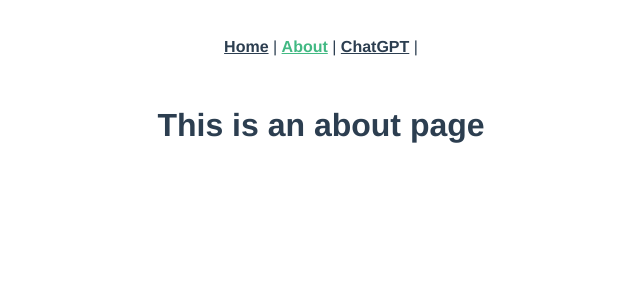
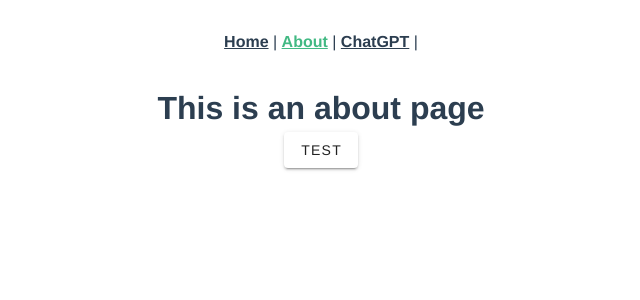
Before and after one commit to h-morozumi/aoai-chatdemo, a Vue app: page /about in a window 1280 px wide. Shown: the top 300 px of the page, without its empty margins (319-959 px from the left). Built offline with nearby package versions, Linux system fonts and the light colour scheme; no server answers.

Commit message:
UI Frameworkを導入

```diff
--- a/package.json
+++ b/package.json
@@ -13,7 +13,8 @@
     "core-js": "^3.8.3",
     "vue": "^3.2.13",
     "vue-router": "^4.0.3",
-    "vue3-markdown-it": "^1.0.10"
+    "vue3-markdown-it": "^1.0.10",
+    "vuetify": "^3.1.11"
   },
   "devDependencies": {
     "@babel/core": "^7.12.16",
--- a/src/main.js
+++ b/src/main.js
@@ -2,4 +2,17 @@
 import App from './App.vue'
 import router from './router'
 
-createApp(App).use(router).mount('#app')
+// Vuetify
+import 'vuetify/styles'
+import { createVuetify } from 'vuetify'
+import * as components from 'vuetify/components'
+import * as directives from 'vuetify/directives'
+
+const vuetify = createVuetify({
+    components,
+    directives,
+  })
+
+const app = createApp(App);
+app.use(router);
+app.use(vuetify).mount('#app')
--- a/src/views/AboutView.vue
+++ b/src/views/AboutView.vue
@@ -1,5 +1,7 @@
 <template>
   <div class="about">
     <h1>This is an about page</h1>
+
+    <v-btn elevation="2">test</v-btn>
   </div>
 </template>
```
Also changed, not shown: 1 other file (tests, documents, lock files or other folders).
